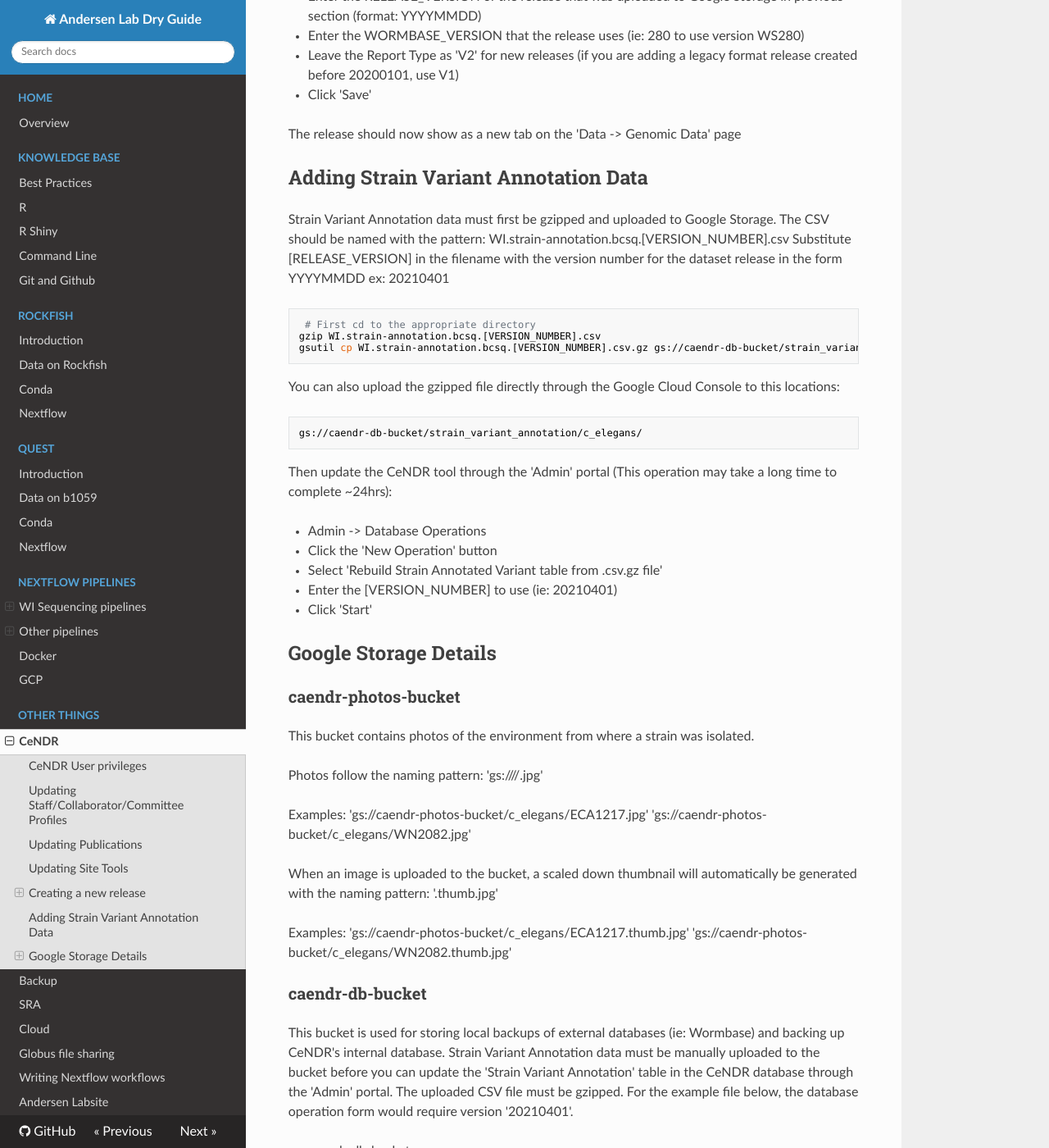
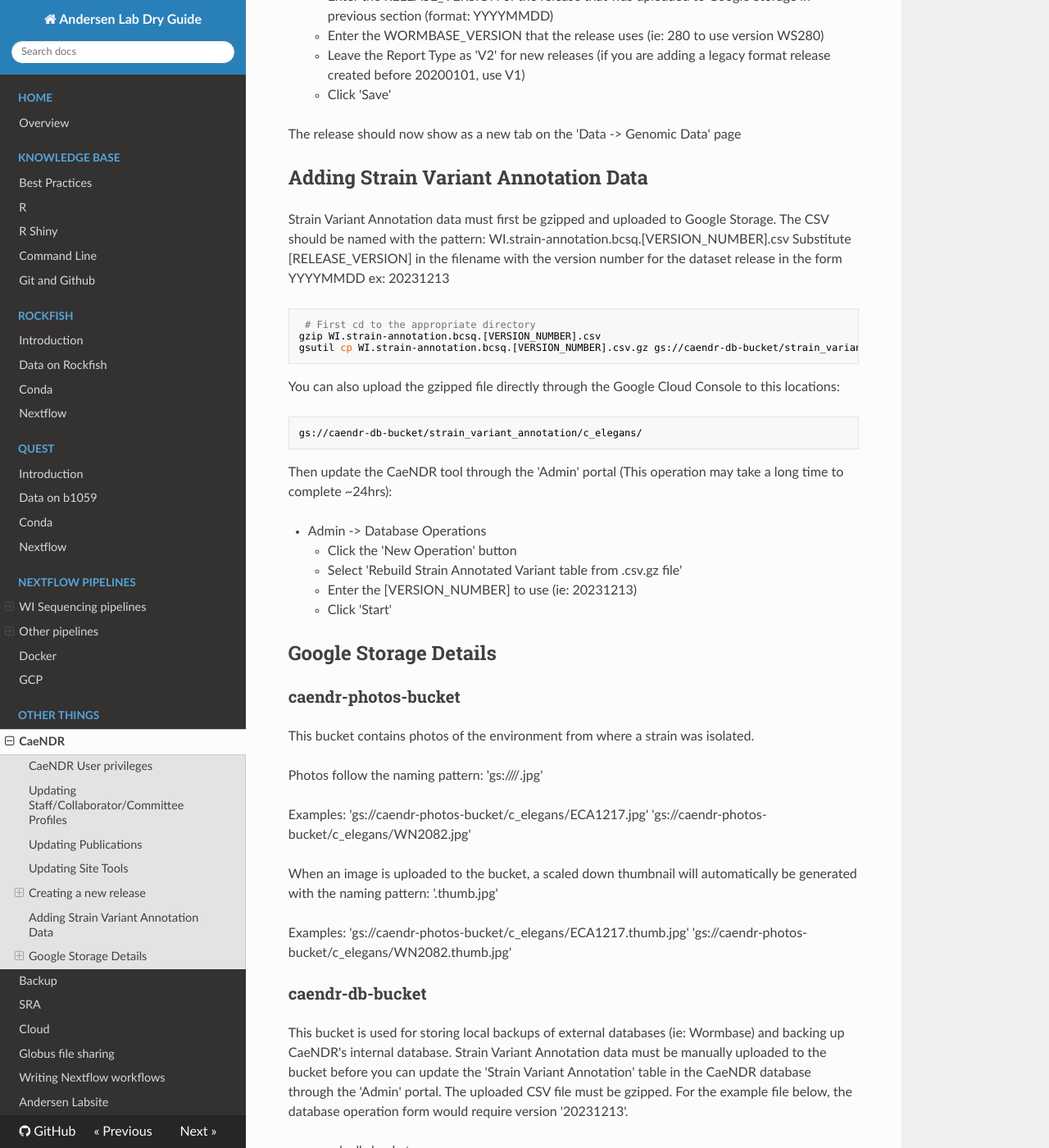
Before and after one commit to AndersenLab/dry-guide, an MkDocs documentation site: the page built from docs/other/caendr.md, in a window 1280 px wide and 1400 px high, scrolled down 5728 px. Shown: the whole window at 82% size. Built offline with MkDocs 1.6.1, drawn with Linux system fonts in a browser that asks for light colours; nearby versions of some CDN libraries; some of the changed text lies outside the part shown.

Commit message:
Updated other section

````diff
--- a/docs/other/caendr.md
+++ b/docs/other/caendr.md
@@ -1,8 +1,8 @@
-# CeNDR
+# CaeNDR
 
 [TOC]
 
-## CeNDR User privileges
+## CaeNDR User privileges
 
 To view, modify, or edit a user account, navigate to the 'Admin -> Users' menu. You can promote existing users to 'Admin' through this form as well.
 
@@ -22,30 +22,30 @@
 
 Once you have retrieved the latest pubmed data, create a new row and copy/paste the values for any new publications so they are not fetched from the Pubmed API.
 
-Alternatively, you can fill in the details for a publication manually. In either case, any details added should be double checked. Changes should be instant, but there may be some dely on the CeNDR website.
+Alternatively, you can fill in the details for a publication manually. In either case, any details added should be double checked. Changes should be instant, but there may be some dely on the CaeNDR website.
 
 ## Updating Site Tools
 
-To change the version of the container that CeNDR uses for a tool:
+To change the version of the container that CaeNDR uses for a tool:
 
 - Admin -> Tool Versions
 
-The container versions are populated from the andersenlab docker hub repository. Updating the selected container version tag will switch the version that CeNDR uses for all future operations.
+The container versions are populated from the andersenlab docker hub repository. Updating the selected container version tag will switch the version that CaeNDR uses for all future operations.
 
 ## Creating a new release
 
 Before a new release is possible, you must have first completed the following tasks:
 
-__See [Pipeline Overview](pipeline-overview.md) for details__.
+__See [Pipeline Overview](../pipelines/pipeline-overview.md) for details__.
 
-1. Add new wild isolate sequence data, and process with the [trim-fq-nf](pipeline-trimming.md) pipeline.
-1. Align reads with [alignment-nf](pipeline-alignment.md).
-1. Call variants with [wi-gatk](pipeline-wiGATK.md).
-1. Identify new isotypes using the [concordance-nf](pipeline-concordance.md).
+1. Add new wild isolate sequence data, and process with the [trim-fq-nf](../pipelines/pipeline-trimming.md) pipeline.
+1. Align reads with [alignment-nf](../pipelines/pipeline-alignment.md).
+1. Call variants with [wi-gatk](../pipelines/pipeline-wiGATK.md).
+1. Identify new isotypes using the [concordance-nf](../pipelines/pipeline-concordance.md).
 1. Update the *C. elegans* WI Strain Info [spreadsheet](https://docs.google.com/spreadsheets/u/1/d/10x-CcKNCl80F9hMcrGWC4fhP_cbekSzi5_IYBY2UqCc/edit?usp=drive_web&ouid=113810443554564955854) with the new isotypes and update the release column to reflect the release date.
-1. Perform population genetic analysis with [post-gatk-nf](pipeline-postGATK.md).
-1. [Impute](pipeline-impute.md) the VCF.
-1. Annotate the VCF with the [annotation-nf](pipeline-annotation-nf.md) pipeline.
+1. Perform population genetic analysis with [post-gatk-nf](../pipelines/pipeline-postGATK.md).
+1. [Impute](../pipelines/pipeline-impute.md) the VCF.
+1. Annotate the VCF with the [annotation-nf](../pipelines/pipeline-annotation-nf.md) pipeline.
 
 Pushing a new release requires a series of steps described below.
 
@@ -59,11 +59,11 @@
 gcloud init
 ```
 
-Once configured, navigate to the BAM location on b1059.
+Once configured, navigate to the BAM location on VAST.
 
 ```bash
 # CD to bams folder...
-cd /projects/b1059/data/c_elegans/WI/alignments/
+cd /vast/eande106/data/c_elegans/WI/alignments/
 ```
 Run this command in screen to ensure that it completes (it's going to take a while)
 
@@ -103,22 +103,22 @@
 
 ### Uploading Release Data to Google Storage
 
-When you run the `wi-gatk` pipeline it will create a folder with the format `WI-YYYYMMDD`. These data are output in a format that CeNDR can read as a release. You must upload the `WI-YYYYMMDD` folder to google storage with a command that looks like this:
+When you run the `wi-gatk` pipeline it will create a folder with the format `WI-YYYYMMDD`. These data are output in a format that CaeNDR can read as a release. You must upload the `WI-YYYYMMDD` folder to google storage with a command that looks like this:
 
 !!! Note
-    Data from several different pipelines are combined to form a CeNDR data release. Check the bottom of the page of each pipeline to see what data will be incorporated.
+	Data from several different pipelines are combined to form a CaeNDR data release. Check the bottom of the page of each pipeline to see what data will be incorporated.
 
 ```bash
 # first cd into the folder you want to upload
-gsutil rsync . gs://caendr-site-public-bucket/dataset_release/c_elegans/20210121/
+gsutil rsync . gs://caendr-site-public-bucket/dataset_release/c_elegans/20231213/
 ```
 
 !!! Important
-    Use rsync to copy the files up to google storage. Note that the `WI-` prefix has been dropped from the `YYYYMMDD` declaration.
+	Use rsync to copy the files up to google storage. Note that the `WI-` prefix has been dropped from the `YYYYMMDD` declaration.
 
 There are 2 different expected filename and directory structures for dataset releases, V1 (the legacy format) and V2 (the current format).
-You will need to select the appropriate release format when adding a new dataset release through the admin panel. These directories may contain additional data not listed here, but these are the files that are referenced by CeNDR.
-Substitute [RELEASE_VERSION] in each filename with the version number for the dataset release ex: 20210121
+You will need to select the appropriate release format when adding a new dataset release through the admin panel. These directories may contain additional data not listed here, but these are the files that are referenced by CaeNDR.
+Substitute [RELEASE_VERSION] in each filename with the version number for the dataset release ex: 20231213
 
 V2 Structure:
 
@@ -162,9 +162,9 @@
 - [RELEASE_VERSION]/multiqc_bcftools_stats.json
 - [RELEASE_VERSION]/popgen/trees/genome.pdf
 
-### Adding the release to the CeNDR website
+### Adding the release to the CaeNDR website
 
-To publish the release data on the CeNDR website, you must be logged into the CeNDR website as an Admin user. If you do not see the 'Admin' menu in the navbar menu of the site, request administrative privileges for your CeNDR user account.
+To publish the release data on the CaeNDR website, you must be logged into the CaeNDR website as an Admin user. If you do not see the 'Admin' menu in the navbar menu of the site, request administrative privileges for your CaeNDR user account.
 
 __Perform the following steps in order:__
 
@@ -172,28 +172,28 @@
 This data is populated from the `C. elegans WI Strain Info` Google Sheet linked in the 'Admin' menu. Confirm this data is accurate and formatted correctly before begin the import operation. While the table is being updated, some portions of the site may have errors or display incorrect data. The status of the table update operation is shown on the Database Operations Admin page, but that status only reflects the success of the database operation - you should also verify the correctness of the updated data. The 'strain' table is used to as the data source for the 'Strain Catalog', 'Istotype List', 'Strain Map', 'Strain Issues',  etc...
 
 - Admin -> Database Operations
-  - Click the 'New Operation' button
-  - Select 'Rebuild strain table from Google Sheet'
-  - Add any (optional) notes about why the operation is being run
-  - Click 'Start'
+	- Click the 'New Operation' button
+	- Select 'Rebuild strain table from Google Sheet'
+	- Add any (optional) notes about why the operation is being run
+	- Click 'Start'
 
 __2. (Optional) If the wormbase version used in the release is different from the previous release, that gene data must also be loaded into the site's internal database (~15 minutes).__
  Gene data is compiled from several external databases and used to look up chromosome:start-stop intervals using Wormbase Gene IDs, gene names, Homologenes from other species, etc..:
 
 - Admin -> Database Operations
-  - Click the 'New Operation' button
-  - Select 'Rebuild wormbase gene table from external sources'
-  - Enter the wormbase version number to use (ie: 280 to use version WS280)
-  - Click 'Start'
+	- Click the 'New Operation' button
+	- Select 'Rebuild wormbase gene table from external sources'
+	- Enter the wormbase version number to use (ie: 280 to use version WS280)
+	- Click 'Start'
 
 __3. Finally, you can publish the release files on the site:__
 
 - Admin -> Dataset Releases
-  - Click 'Create Release'
-  - Enter the RELEASE_VERSION of the release that was uploaded to Google Storage in previous section (format: YYYYMMDD)
-  - Enter the WORMBASE_VERSION that the release uses (ie: 280 to use version WS280)
-  - Leave the Report Type as 'V2' for new releases (if you are adding a legacy format release created before 20200101, use V1)
-  - Click 'Save'
+	- Click 'Create Release'
+	- Enter the RELEASE_VERSION of the release that was uploaded to Google Storage in previous section (format: YYYYMMDD)
+	- Enter the WORMBASE_VERSION that the release uses (ie: 280 to use version WS280)
+	- Leave the Report Type as 'V2' for new releases (if you are adding a legacy format release created before 20200101, use V1)
+	- Click 'Save'
 
 The release should now show as a new tab on the 'Data -> Genomic Data' page
 
@@ -201,7 +201,7 @@
 
 Strain Variant Annotation data must first be gzipped and uploaded to Google Storage. The CSV should be named with the pattern:
 WI.strain-annotation.bcsq.[VERSION_NUMBER].csv
-Substitute [RELEASE_VERSION] in the filename with the version number for the dataset release in the form YYYYMMDD ex: 20210401
+Substitute [RELEASE_VERSION] in the filename with the version number for the dataset release in the form YYYYMMDD ex: 20231213
 
 ```bash
  # First cd to the appropriate directory
@@ -215,13 +215,13 @@
 gs://caendr-db-bucket/strain_variant_annotation/c_elegans/
 ```
 
-Then update the CeNDR tool through the 'Admin' portal (This operation may take a long time to complete ~24hrs):
+Then update the CaeNDR tool through the 'Admin' portal (This operation may take a long time to complete ~24hrs):
 
 - Admin -> Database Operations
-  - Click the 'New Operation' button
-  - Select 'Rebuild Strain Annotated Variant table from .csv.gz file'
-  - Enter the [VERSION_NUMBER] to use (ie: 20210401)
-  - Click 'Start'
+	- Click the 'New Operation' button
+	- Select 'Rebuild Strain Annotated Variant table from .csv.gz file'
+	- Enter the [VERSION_NUMBER] to use (ie: 20231213)
+	- Click 'Start'
 
 ## Google Storage Details
 
@@ -245,17 +245,17 @@
 
 ### caendr-db-bucket
 
-This bucket is used for storing local backups of external databases (ie: Wormbase) and backing up CeNDR's internal database.
-Strain Variant Annotation data must be manually uploaded to the bucket before you can update the 'Strain Variant Annotation' table in the CeNDR database through the 'Admin' portal. The uploaded CSV file must be gzipped. For the example file below, the database operation form would require version '20210401'.
+This bucket is used for storing local backups of external databases (ie: Wormbase) and backing up CaeNDR's internal database.
+Strain Variant Annotation data must be manually uploaded to the bucket before you can update the 'Strain Variant Annotation' table in the CaeNDR database through the 'Admin' portal. The uploaded CSV file must be gzipped. For the example file below, the database operation form would require version '20231213'.
 
 - caendr-db-bucket
-  - strain_variant_annotation
-    - c_elegans
-      - WI.strain-annotation.bcsq.20210401.csv.gz
+	- strain_variant_annotation
+		- c_elegans
+			- WI.strain-annotation.bcsq.20231213.csv.gz
 
 ### caendr-main-terraform-state
 
-This bucket contains the state information about the cloud infrastructure for CeNDR as well as a zipped backup of the secret.env file
+This bucket contains the state information about the cloud infrastructure for CaeNDR as well as a zipped backup of the secret.env file
 
 ### caendr-nextflow-work-bucket
 
@@ -268,122 +268,125 @@
 __tools__ - This directory contains any data or file depencies for an associated tool.
 
 - tools
-  - pairwise_indel_primer
-    - sv.20200815.bed.gz
-    - sv.20200815.bed.gz.tbi
-    - sv.20200815.vcf.gz
-    - sv.20200815.vcf.gz.csi
-    - sv.20200815.vcf.gz.tbi
-  - nemascan
-    - input_data
-      - all_species
-      - c_elegans
-        - annotations
-        - genotypes
-        - isotypes
-        - phenotypes
-      - c_briggsae
-        - ...
-      - c_tropicalis
-        - ...
+	- pairwise_indel_primer
+		- sv.20200815.bed.gz
+		- sv.20200815.bed.gz.tbi
+		- sv.20200815.vcf.gz
+		- sv.20200815.vcf.gz.csi
+		- sv.20200815.vcf.gz.tbi
+	- nemascan
+		- input_data
+			- all_species
+			- c_elegans
+				- annotations
+				- genotypes
+				- isotypes
+				- phenotypes
+			- c_briggsae
+				- ...
+			- c_tropicalis
+				- ...
 
 __bam__ - contains the BAM and BAI files for each sequenced strain of each species. It also contains the 'Download All BAM/BAI Files' script that is automatically generated by CAENDR (bam_bai_signed_download_script.sh)
 
-  - bam
-  - c_elegans
-    - AB1.bam
-    - AB1.bam.bai
-    - AB4.bam
-    - AB4.bam.bai
-    - etc...
+	- bam
+	- c_elegans
+		- AB1.bam
+		- AB1.bam.bai
+		- AB4.bam
+		- AB4.bam.bai
+		- etc...
 
 __reports__ - This directory contains the source data and the output from running the associated tool. The data and results are organized by the container and version (with the exception of the indel primer), and the hash of the tool's input data.
 
-  - reports
-  - heritability
-    - v0.01a
-      - 15251d73f683450317089dae6736dee3
-        - data.tsv
-        - result.tsv
-    - indel-primer
-      - 00d67eecc8a9ea13b7eb5e615b3a6860
-        - input.json
-        - result.tsv
-  - nemascan-nxf
-    - v1.0
-      - 00d67eecc8a9ea13b7eb5e615b3a6860
-        - data.tsv
-        - results
-          - Divergent_and_haplotype
-          - Genotype_Matrix
-          - Mapping
-          - Nextflow
-          - Phenotypes
-          - Plots
-          - Reports
-    - v1.0a
-      - 3facbf334a99a2cde3b6c4372cbe7da6
-        - data.tsv
-        - results
-          - Divergent_and_haplotype
-          - Genotype_Matrix
-          - Mapping
-          - Nextflow
-          - Phenotypes
-          - Plots
-          - Reports
+	- reports
+	- heritability
+		- v0.01a
+			- 15251d73f683450317089dae6736dee3
+				- data.tsv
+				- result.tsv
+		- indel-primer
+			- 00d67eecc8a9ea13b7eb5e615b3a6860
+				- input.json
+				- result.tsv
+	- nemascan-nxf
+		- v1.0
+			- 00d67eecc8a9ea13b7eb5e615b3a6860
+				- data.tsv
+				- results
+					- Divergent_and_haplotype
+					- Genotype_Matrix
+					- Mapping
+					- Nextflow
+					- Phenotypes
+					- Plots
+					- Reports
+		- v1.0a
+			- 3facbf334a99a2cde3b6c4372cbe7da6
+				- data.tsv
+				- results
+					- Divergent_and_haplotype
+					- Genotype_Matrix
+					- Mapping
+					- Nextflow
+					- Phenotypes
+					- Plots
+					- Reports
 
 ### caendr-site-public-bucket
 
-This bucket contains files that have been manually uploaded to the bucket (following an expected naming convention) or created through the 'Admin' portal. The content of several pages on CeNDR depends on these files and their contents.
+This bucket contains files that have been manually uploaded to the bucket (following an expected naming convention) or created through the 'Admin' portal. The content of several pages on CaeNDR depends on these files and their contents.
 
-__dataset_release__ - This is the directory where formal releases of CeNDR data are uploaded
+__dataset_release__ - This is the directory where formal releases of CaeNDR data are uploaded
 
 - dataset_release
-  - c_elegans
-    - 20160408
-    - 20170531
-    - 20180527
-    - 20200815
-    - 20210121
-      - release_notes.md
-      - methods.md
-      - alignment_report.html
-      - gatk_report.html
-      - concordance_report.html
-      - divergent_regions_strain.20210121.bed.gz
-      - variation
-        - WI.20210121.soft-filter.vcf.gz
-        - WI.20210121.soft-filter.vcf.gz.tbi
-        - WI.20210121.soft-filter.isotype.vcf.gz
-        - WI.20210121.soft-filter.isotype.vcf.gz.tbi
-        - WI.20210121.hard-filter.vcf.gz
-        - WI.20210121.hard-filter.vcf.gz.tbi
-        - WI.20210121.hard-filter.isotype.vcf.gz
-        - WI.20210121.hard-filter.isotype.vcf.gz.tbi
-        - WI.20210121.impute.isotype.vcf.gz
-        - WI.20210121.impute.isotype.vcf.gz.tbi
-      - tree
-        - WI.20210121.hard-filter.min4.tree
-        - WI.20210121.hard-filter.min4.tree.pdf
-        - WI.20210121.hard-filter.isotype.min4.tree
-        - WI.20210121.hard-filter.isotype.min4.tree.pdf
-      - haplotype
-        - haplotype.png
-        - haplotype.pdf
-        - sweep.pdf
-        - sweep_summary.tsv
+	- c_elegans
+		- 20160408
+		- 20170531
+		- 20180527
+		- 20200815
+		- 20210121
+		- 20220216
+		- 20230731
+		- 20231323
+			- release_notes.md
+			- methods.md
+			- alignment_report.html
+			- gatk_report.html
+			- concordance_report.html
+			- divergent_regions_strain.20231323.bed.gz
+			- variation
+				- WI.20231323.soft-filter.vcf.gz
+				- WI.20231323.soft-filter.vcf.gz.tbi
+				- WI.20231323.soft-filter.isotype.vcf.gz
+				- WI.20231323.soft-filter.isotype.vcf.gz.tbi
+				- WI.20231323.hard-filter.vcf.gz
+				- WI.20231323.hard-filter.vcf.gz.tbi
+				- WI.20231323.hard-filter.isotype.vcf.gz
+				- WI.20231323.hard-filter.isotype.vcf.gz.tbi
+				- WI.20231323.impute.isotype.vcf.gz
+				- WI.20231323.impute.isotype.vcf.gz.tbi
+			- tree
+				- WI.20231323.hard-filter.min4.tree
+				- WI.20231323.hard-filter.min4.tree.pdf
+				- WI.20231323.hard-filter.isotype.min4.tree
+				- WI.20231323.hard-filter.isotype.min4.tree.pdf
+			- haplotype
+				- haplotype.png
+				- haplotype.pdf
+				- sweep.pdf
+				- sweep_summary.tsv
 
 __Profile__ - User Profile photos for Staff, Advisory Committee, etc... are uploaded here when managed using the 'Admin' portal
 
 - profile
-  - photos
-    - 0f7394fa0d48431884e673b34f4c4dea.jpg
+	- photos
+		- 0f7394fa0d48431884e673b34f4c4dea.jpg
 
 ### caendr-site-static-bucket
 
 This bucket contains static site resources like images, videos, example data, etc...
-These files are stored in the CAENDR git repo, but are not accessible from the CeNDR web server. Terraform will automatically upload them to the caendr-site-static-bucket. To reference any of these assets on a page, you can use the Jinja macro ext_asset()
+These files are stored in the CAENDR git repo, but are not accessible from the CaeNDR web server. Terraform will automatically upload them to the caendr-site-static-bucket. To reference any of these assets on a page, you can use the Jinja macro ext_asset()
 
 example:
 
--- a/mkdocs.yml
+++ b/mkdocs.yml
@@ -48,7 +48,7 @@
         - Docker: pipelines/docker.md
         - GCP: pipelines/nf-GCPconfig.md
     - Other things:
-        - CeNDR: other/caendr.md
+        - CaeNDR: other/caendr.md
         - Backup: other/backup.md
         - SRA: other/sra.md
         - Cloud: other/cloud.md
````
Also changed, not shown: docs/other/cloud.md (+6 -6 lines), docs/other/sharing-globus.md (+20 -20 lines), docs/other/sra.md (+4 -4 lines), docs/other/writing-nextflow.md (+50 -50 lines).
